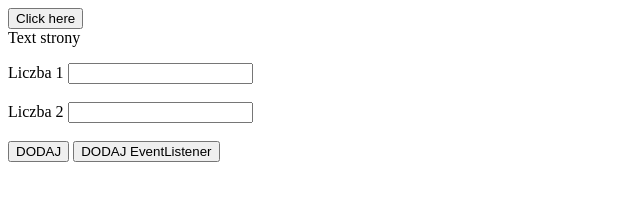
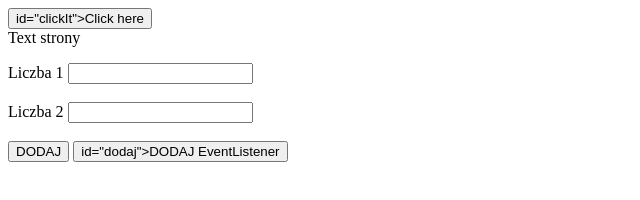
Before and after one commit to rz-2/Krakow, a plain HTML site: page js.html in a window 1280 px wide. Shown: the whole page, without its empty margins (0-640 px from the left). Drawn offline with Linux system fonts and the light colour scheme.

Commit message:
Update js.html

```diff
--- a/js.html
+++ b/js.html
@@ -5,12 +5,12 @@
 <meta name="viewport" content="width=device-width, initial-scale=1.0"> <title>JavaScript</title>
 </head>
 <body>
-<button id="clickIt">Click here</button>
+<button> id="clickIt">Click here</button>
 <div id="div-id-1">Text strony</div>
 <p id="demo"></p>
 <div>
 Liczba 1 <input type="text" id="liczba1"><br><br> Liczba 2 <input type="text" id="liczba2"><br><br> <button onclick="dodaj ()">DODAJ</button>
-<button id="dodaj">DODAJ EventListener</button> <p id="wynik"></p>
+<button> id="dodaj">DODAJ EventListener</button> <p id="wynik"></p>
 </div>
 <script>
 // alert("Hello world!")
```
